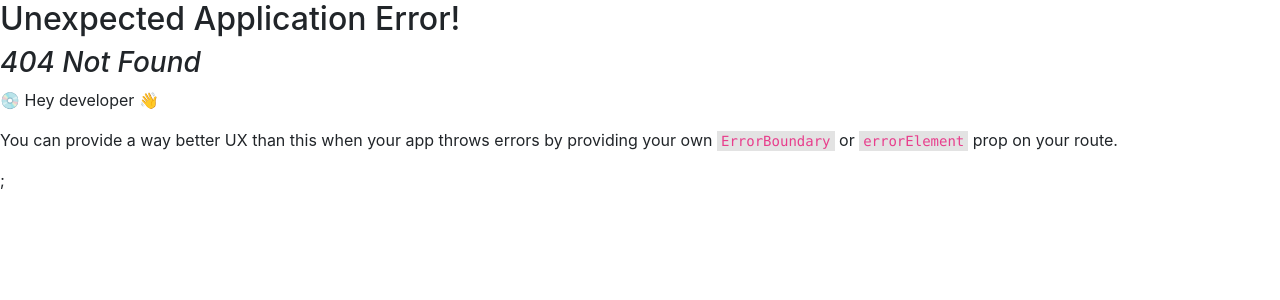
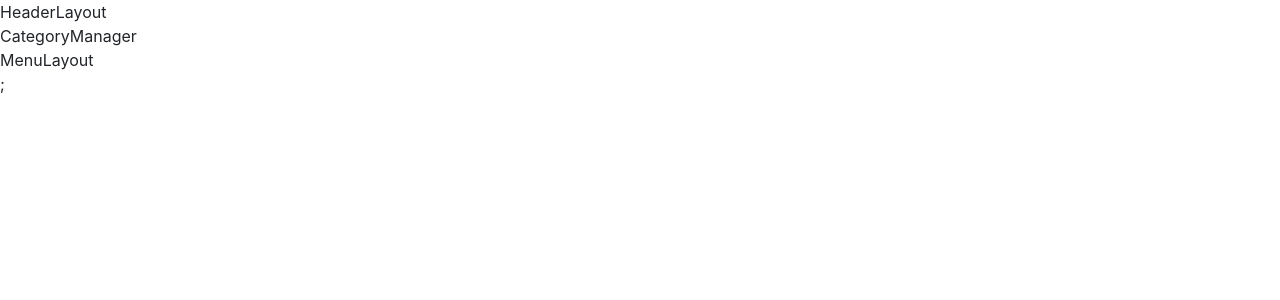
Before and after one commit to TheLong-LearnCode/FE-FKitShop, a React (Vite) app in the folder FKitShop/: page /admin/category-manager in a window 1280 px wide. Before the commit this address had no page. Shown: the top 300 px of the page. Built offline with nearby package versions, Linux system fonts and the light colour scheme.

Commit message:
implement PrivateRoute

```diff
--- a/FKitShop/src/component/Authentication/Login/index.jsx
+++ b/FKitShop/src/component/Authentication/Login/index.jsx
@@ -55,7 +55,7 @@ function SignInSignUp() {
                             password: data.password,
                         };
                         const result = await loginUser(loginData, navigate);
-                        message.success('Login successful');
+                        message.success('Login successfully!');
                     } catch (error) {
                         console.error('Login Error:', error);
                     }
--- /dev/null
+++ b/FKitShop/src/layouts/admin/AdminLayOut.jsx
@@ -0,0 +1,14 @@
+import React from 'react'
+import HeaderLayout from './header'
+import MenuLayout from './menu'
+import { Outlet } from 'react-router-dom'
+
+export default function AdminLayOut() {
+  return (
+    <>
+    <HeaderLayout/>
+    <Outlet/>
+    <MenuLayout/>
+    </>
+  )
+}
--- /dev/null
+++ b/FKitShop/src/layouts/admin/header/index.jsx
@@ -0,0 +1,7 @@
+import React from 'react'
+
+export default function HeaderLayout() {
+  return (
+    <div>HeaderLayout</div>
+  )
+}
--- /dev/null
+++ b/FKitShop/src/layouts/admin/menu/index.jsx
@@ -0,0 +1,10 @@
+import React from 'react'
+
+export default function MenuLayout
+() {
+  return (
+    <div>MenuLayout
+
+    </div>
+  )
+}
--- a/FKitShop/src/page/admin/category-manager/index.jsx
+++ b/FKitShop/src/page/admin/category-manager/index.jsx
@@ -0,0 +1,7 @@
+import React from 'react'
+
+export default function CategoryManager() {
+  return (
+    <div>CategoryManager</div>
+  )
+}
--- a/FKitShop/src/page/admin/dashboard/index.jsx
+++ b/FKitShop/src/page/admin/dashboard/index.jsx
@@ -0,0 +1,7 @@
+import React from 'react'
+
+export default function Dashboard() {
+  return (
+    <div>Dashboard</div>
+  )
+}
--- a/FKitShop/src/page/admin/product-manager/index.jsx
+++ b/FKitShop/src/page/admin/product-manager/index.jsx
@@ -0,0 +1,7 @@
+import React from 'react'
+
+export default function ProductManager() {
+  return (
+    <div>ProductManager</div>
+  )
+}
--- a/FKitShop/src/routes/PrivateRoutes.jsx
+++ b/FKitShop/src/routes/PrivateRoutes.jsx
@@ -1,3 +1,30 @@
-const PrivateRoutes = [];
+import React from "react";
+
+const AdminLayOut = React.lazy(() => import("../layouts/admin/AdminLayOut"));
+const DashboardPage = React.lazy(() => import("../page/admin/dashboard"));
+const CategoryPage = React.lazy(() => import("../page/admin/category-manager"));
+const ProductPage = React.lazy(() => import("../page/admin/product-manager"));
+
+const PrivateRoutes = [
+    {
+        path: "/admin",
+        element: <AdminLayOut />,
+        children: [
+            {
+                index: true,
+                element: <DashboardPage />
+            },
+            {
+                path: "product-manager",
+                element: <ProductPage />
+            },
+            {
+                path: "category-manager",
+                element: <CategoryPage  />
+            },
+
+        ]
+    }
+];
 
 export default PrivateRoutes;
--- a/FKitShop/src/routes/index.jsx
+++ b/FKitShop/src/routes/index.jsx
@@ -3,6 +3,6 @@ import PublicRoutes from "./PublicRoutes";
 import PrivateRoutes from "./PrivateRoutes";
 
 
-const routes = createBrowserRouter([...PublicRoutes, PrivateRoutes]);
+const routes = createBrowserRouter([...PublicRoutes, ...PrivateRoutes]);
 
 export default routes;
```
